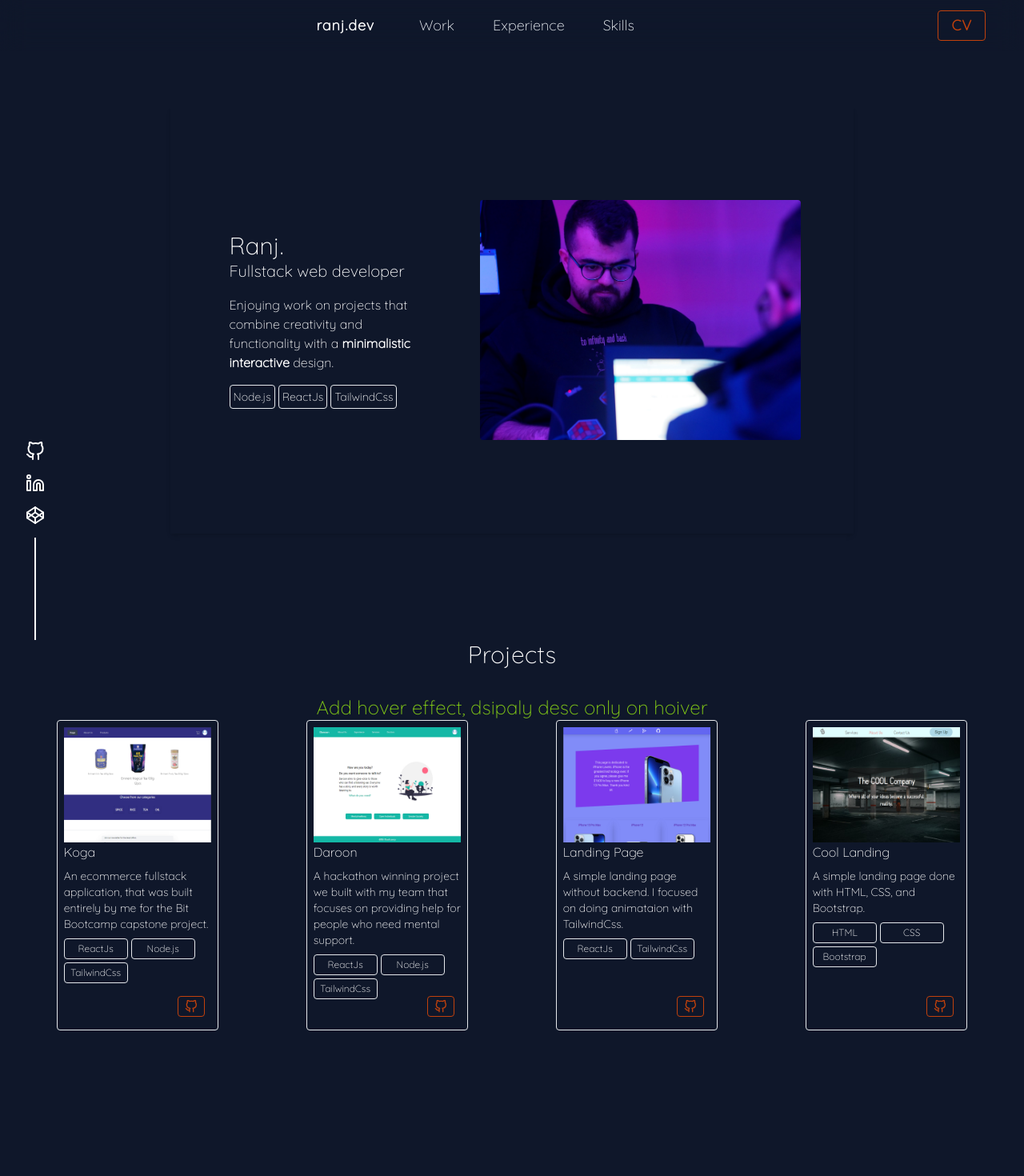
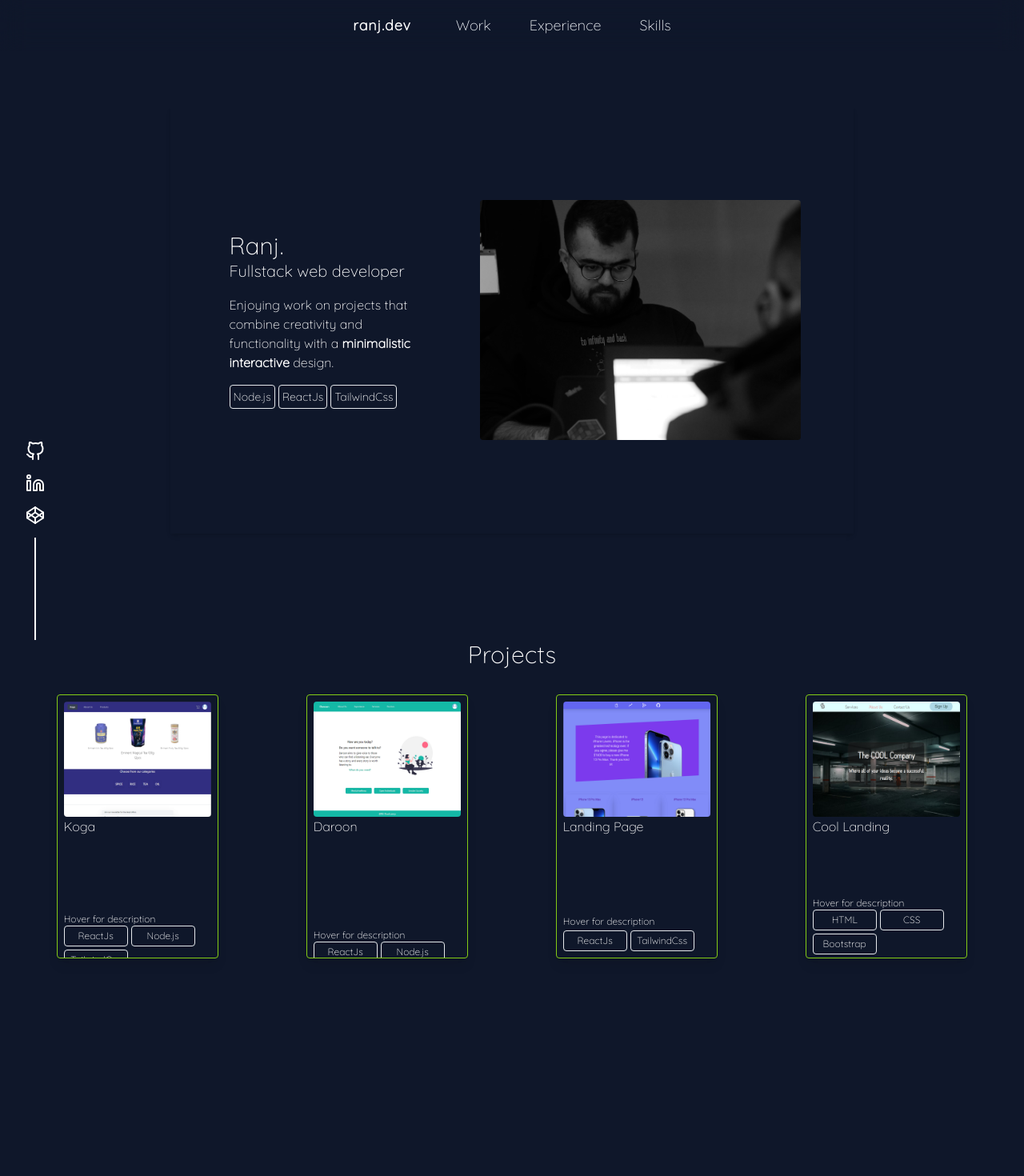
Before and after one commit to RanjDev/ranj-portfolio, a React (Create React App) app: page / in a window 1280 px wide. Shown: the top 1470 px of the page at 80% size. Built offline with nearby package versions, Linux system fonts and the light colour scheme.

Commit message:
Work Card Effects added

```diff
--- a/src/components/Footer.js
+++ b/src/components/Footer.js
@@ -4,7 +4,7 @@ import { FiLinkedin, FiCodepen, FiGithub } from "react-icons/fi";
 export default function Footer() {
   return (
     <div>
-      <div className="bg-orange-700 flex flex-col justify-center items-center h-12">
+      <div className="bg-lime-900 flex flex-col justify-center items-center h-12">
         <div className="flex md:hidden p-2">
           <ul
             className="flex gap-8 text-xl text-white
--- a/src/components/Hero.js
+++ b/src/components/Hero.js
@@ -13,20 +13,24 @@ export default function Hero() {
             with a <strong>minimalistic interactive</strong> design.
           </p>
           <ul className="flex flex-wrap gap-1 text-xs xl:text-sm">
-            <li className="border rounded p-1 hover:bg-white hover:border-slate-900 hover:text-slate-900 transition-all duration-300">
+            <li className="border rounded p-1 hover:text-lime-500 hover:border-lime-500 transition-all duration-300">
               Node.js
             </li>
-            <li className="border rounded p-1 hover:bg-white hover:border-slate-900 hover:text-slate-900 transition-all duration-300">
+            <li className="border rounded p-1 hover:text-lime-500 hover:border-lime-500 transition-all duration-300">
               ReactJs
             </li>
-            <li className="border rounded p-1 hover:bg-white hover:border-slate-900 hover:text-slate-900 transition-all duration-300">
+            <li className="border rounded p-1 hover:text-lime-500 hover:border-lime-500 transition-all duration-300">
               TailwindCss
             </li>
           </ul>
         </div>
         <div className="absolute z-0 opacity-50 h-3/5 rounded sm:h-4/6 md:relative md:opacity-100 md:h-3/6 lg:h-3/5">
           {/*eslint-disable-next-line jsx-a11y/img-redundant-alt*/}
-          <img src={IMG} alt="my personal photo" className="h-full  rounded" />
+          <img
+            src={IMG}
+            alt="my personal photo"
+            className="h-full rounded filter grayscale "
+          />
         </div>
       </div>
     </div>
--- a/src/components/Navbar.js
+++ b/src/components/Navbar.js
@@ -62,6 +62,8 @@ export default function NormalNavbar() {
                   </div>
                 </div>
               </div>
+              {/*
+                CV Button for later maybe
               <div className="p-4">
                 <button
                   onClick={() => {}}
@@ -73,7 +75,7 @@ export default function NormalNavbar() {
                 >
                   CV
                 </button>
-              </div>
+              </div> */}
             </div>
           </div>
 
--- a/src/components/Work.js
+++ b/src/components/Work.js
@@ -40,9 +40,6 @@ export default function Work() {
   return (
     <div className="h-auto w-screen">
       <h1 className="text-center mb-8 text-xl md:text-3xl">Projects</h1>
-      <h1 className="text-center text-2xl text-lime-500">
-        Add hover effect, dsipaly desc only on hoiver
-      </h1>
       <div className="flex flex-wrap justify-center items-center gap-8 px-8">
         {workData.map((datum) => {
           return <WorkCard info={datum} />;
--- a/src/components/WorkCard.js
+++ b/src/components/WorkCard.js
@@ -3,18 +3,42 @@ import { FiGithub } from "react-icons/fi";
 
 export default function WorkCard({ info }) {
   return (
-    <div className=" flex flex-col justify-between border mx-auto p-2 w-4/6 sm:w-3/6 md:w-2/6 lg:w-1/6 rounded ">
+    <div
+      className=" flex flex-col justify-between border shadow-lg hover:shadow-xl mx-auto p-2 w-4/6 sm:w-3/6 md:w-2/6 lg:w-1/6 rounded
+     border-lime-500 group transition-all duration-300 overflow-hidden"
+    >
       {/* <div className="bg-red-600 h-1/2 w-full  absolute z-0 skew-y-12 hidden group-hover:block"></div> */}
-      <div className="flex flex-col ">
-        <img alt={info.name} src={info.image} className="h-auto " />
-        <h1>{info.name}</h1>
+      <div className="flex flex-col relative ">
+        <a
+          className="hidden lg:block absolute self-center z-10 text-lime-500 border border-lime-500 m-2 py-2 px-4 rounded text-xl
+         hover:bg-lime-500 hover:text-white active:bg-lime-900 font-mono transition-all duration-300 transform -translate-y-16 group-hover:translate-y-0
+         filter drop-shadow-black"
+          href={info.link}
+          target="_blank"
+          rel="noreferrer noopener"
+        >
+          <FiGithub />
+        </a>
+        <img
+          alt={info.name}
+          src={info.image}
+          className="h-auto rounded lg:group-hover:opacity-30 transition-all duration-300"
+        />
+        <h1 className="group-hover:text-lime-500 transition-all duration-300">
+          {info.name}
+        </h1>
       </div>
-      <div className="flex flex-col md:h-48 lg:h-56 xl:h-40">
-        <p className="my-2 text-sm">{info.desc}</p>
+      <div className="flex flex-col justify-between md:h-36 lg:h-56 xl:h-36 group">
+        <p className=" my-2 text-sm group-hover:text-lime-500 lg:opacity-0 lg:group-hover:opacity-100 transform lg:group-hover:translate-y-1 transition-all duration-300">
+          {info.desc}
+        </p>
+        <p className=" text-xs hidden lg:block group-hover:opacity-0 transform group-hover:translate-y-1 transition-all duration-300">
+          Hover for description
+        </p>
         <div className="flex gap-1 flex-wrap">
           {info.technologies.map((tech) => {
             return (
-              <p className="border rounded p-1  w-20 text-center text-xs hover:bg-white hover:border-slate-900 hover:text-slate-900 transition-all duration-300">
+              <p className="border rounded p-1  w-20 text-center text-xs hover:bg-transparent hover:border-lime-500 hover:text-lime-500 transition-all duration-300">
                 {tech}
               </p>
             );
@@ -22,8 +46,8 @@ export default function WorkCard({ info }) {
         </div>
       </div>
       <a
-        className=" self-end text-orange-700 border border-orange-700 m-2 py-1 px-2 rounded
-          hover:text-slate-900 hover:bg-orange-700 font-mono transition-all duration-300 hover:border-slate-900 active:bg-orange-900 "
+        className="lg:hidden self-end text-lime-500 border border-lime-500 m-2 py-1 px-2 rounded
+         hover:bg-lime-500 hover:text-white active:bg-lime-900 font-mono transition-all duration-300 "
         href={info.link}
         target="_blank"
         rel="noreferrer noopener"
--- a/tailwind.config.js
+++ b/tailwind.config.js
@@ -4,6 +4,7 @@ module.exports = {
     extend: {
       dropShadow: {
         white: "0 0 1px #fff",
+        black: "0 0 1px #000",
       },
       spacing: {
         128: "32rem",
@@ -17,6 +18,9 @@ module.exports = {
       //     "100%": { transform: "translateX(0)" },
       //   },
       // },
+      // transitionProperty: {
+      //   height: "height",
+      // },
     },
   },
   plugins: [],
```
